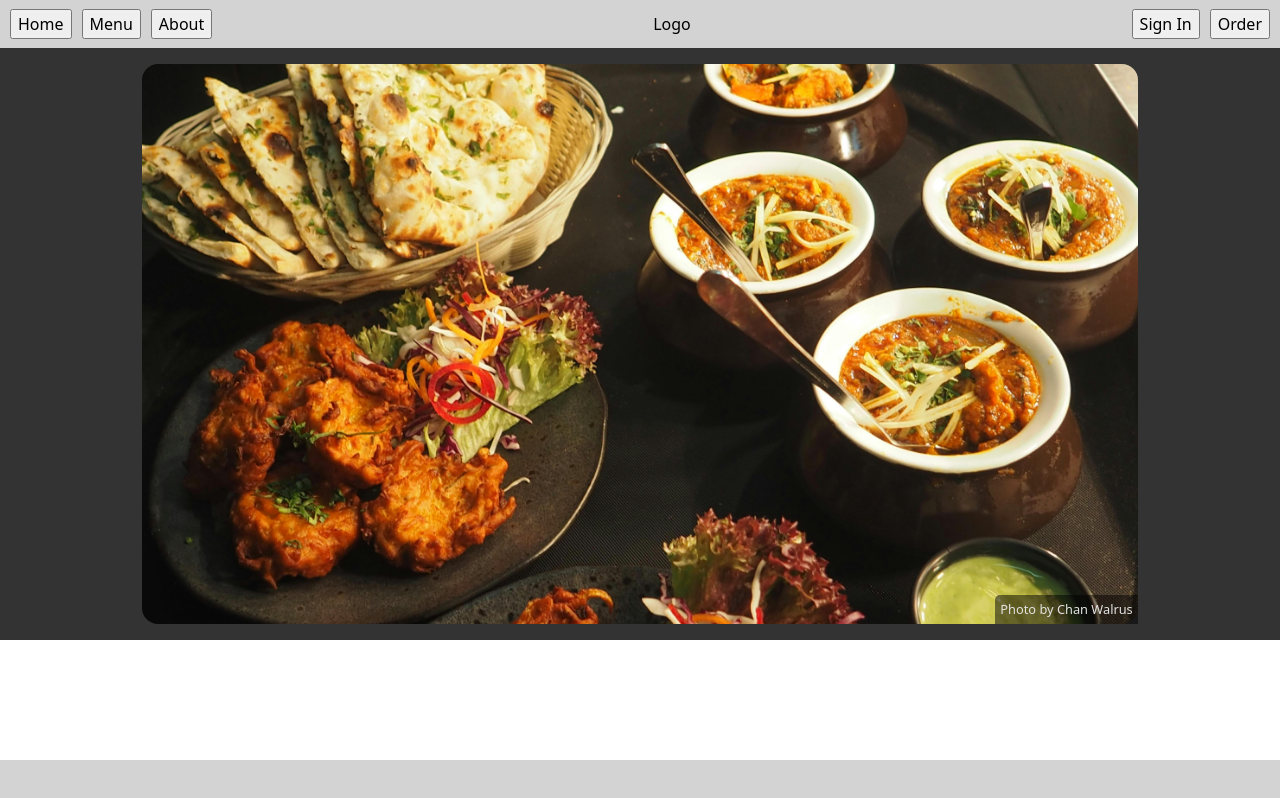
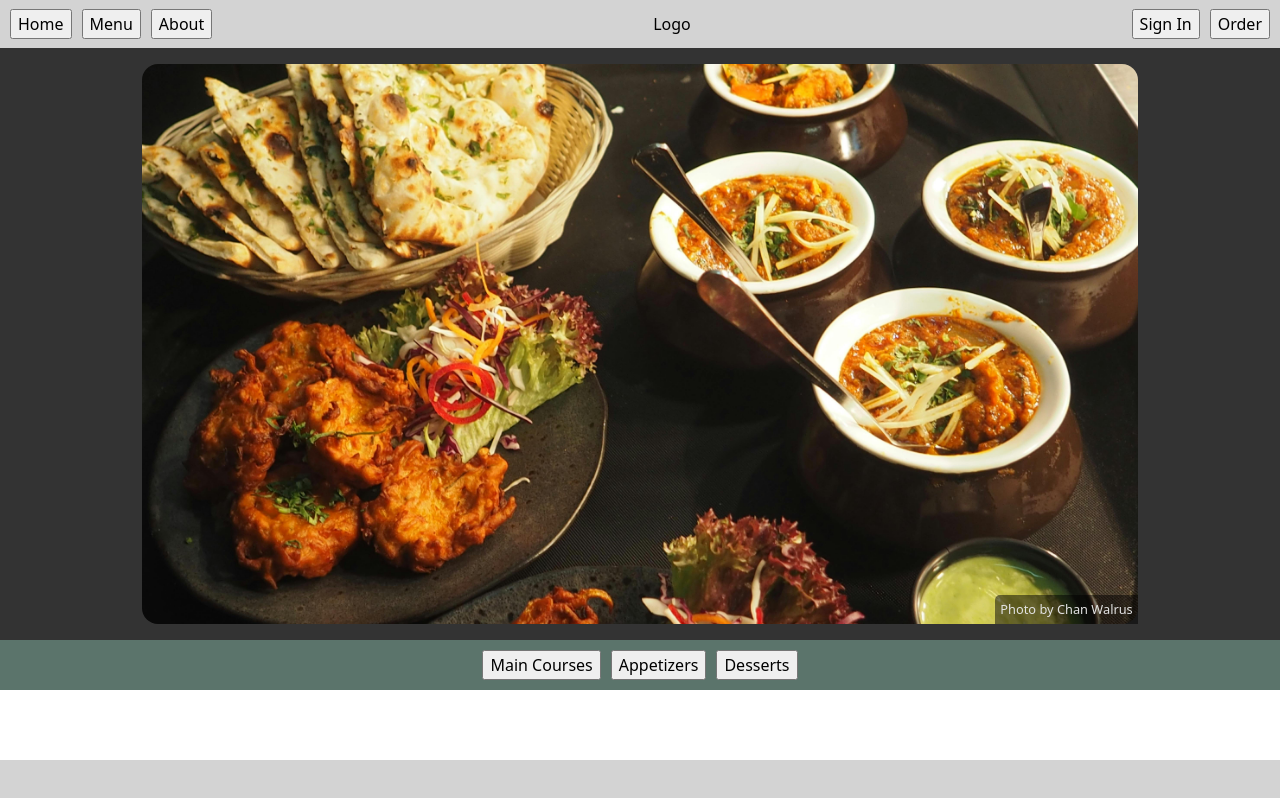
Before and after one commit to Coste-stack/Restaurant-Page, a website built with webpack: page src/index.html in a window 1280 px wide. Built offline with nearby package versions, Linux system fonts and the light colour scheme.

Commit message:
added a header to select menu

```diff
--- a/src/main-menu.js
+++ b/src/main-menu.js
@@ -2,5 +2,19 @@ export function createMainMenu(){
     const mainMenu = document.createElement('div');
     mainMenu.classList.add('mainMenu');
 
+    const header = document.createElement('header');
+    const nav = document.createElement('nav');
+    const tab = [['Main Courses'], ['Appetizers'], ['Desserts']];
+    for(let i = 0; i < tab.length; i++){
+        const button = document.createElement('button');
+        button.innerHTML = tab[i][0];
+
+        nav.appendChild(button);
+        header.appendChild(nav);
+    }
+
+    const main = document.createElement('main');
+
+    mainMenu.appendChild(header);
     return mainMenu;
 }
--- a/src/style.css
+++ b/src/style.css
@@ -49,9 +49,23 @@ body { width: 100%; }
     z-index: 5;
 }
 
+/*center welcome image*/
 .mainWelcome {
     display: grid;
     justify-content: center;
     padding: 1rem;
     background-color: #333333;
 }
+
+/*center menu header*/
+.mainMenu header {
+    display: flex;
+    justify-content: center;
+
+    background-color: #5b746b;
+}
+.mainMenu header nav {
+    display: flex;
+    gap: 10px;
+    padding: 10px;
+}
```
